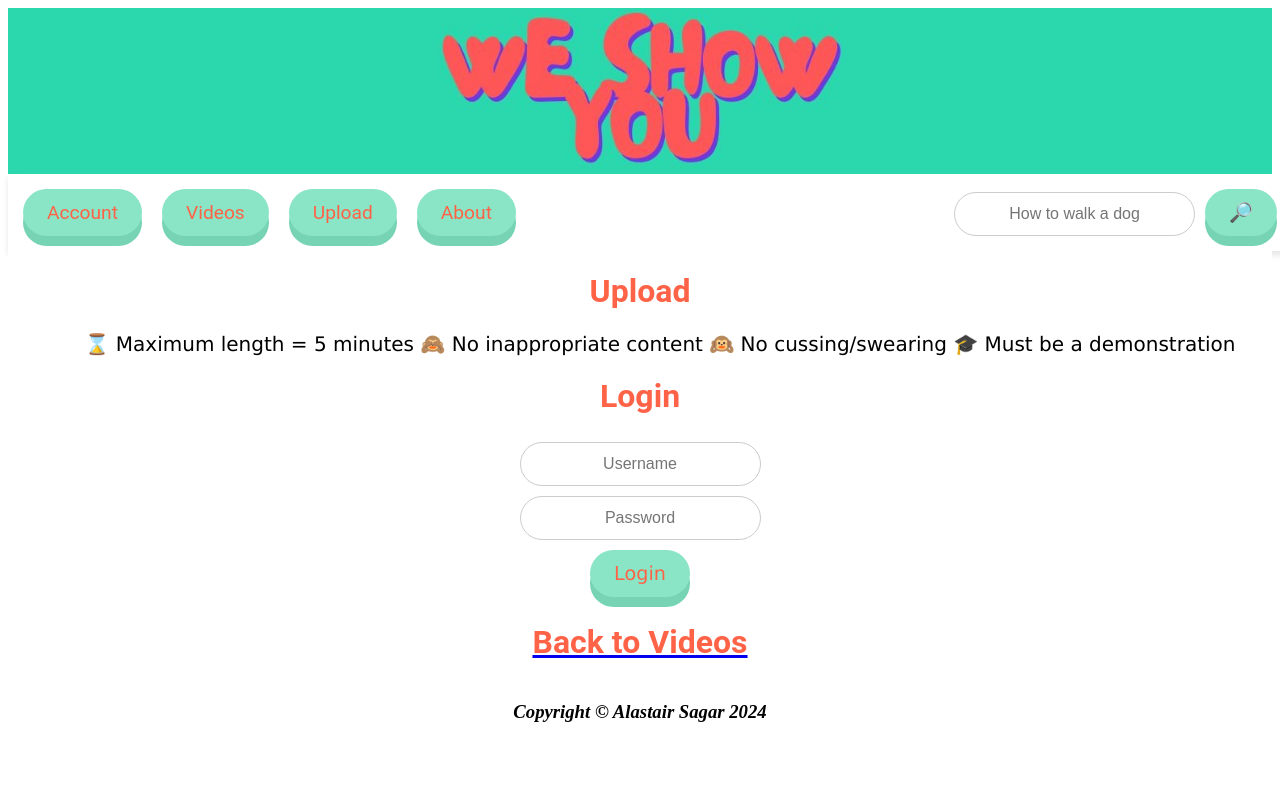
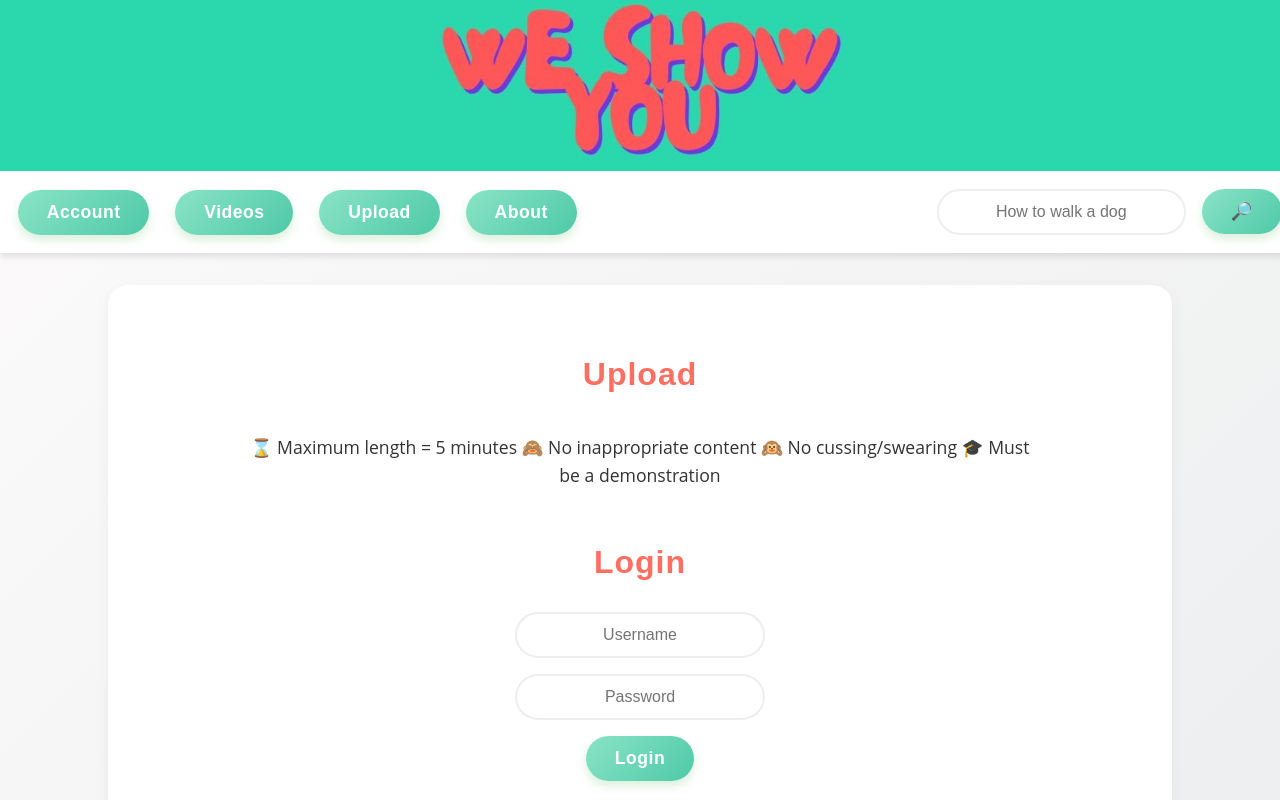
Before and after one commit to rooneyarizona/weshowyou, a React (Create React App) app: page /upload in a window 1280 px wide. Shown: the top 800 px of the page. Built offline with nearby package versions, Linux system fonts and the light colour scheme; no server answers.

Commit message:
Style Changes

```diff
--- a/package.json
+++ b/package.json
@@ -17,7 +17,7 @@
     "mysql": "^2.18.1",
     "mysql2": "^3.10.3",
     "node": "^18.20.4",
-    "nodemon": "^3.1.4",
+    "nodemon": "^3.1.10",
     "passport-local": "^1.0.0",
     "react": "^18.3.1",
     "react-datepicker": "^7.4.0",
--- a/src/index.css
+++ b/src/index.css
@@ -1,190 +1,209 @@
-/*Main body styling*/
+/* ✨ GLOBAL STYLING ✨ */
 body {
-font-family: Arial, sans-serif;
+  font-family: 'Poppins', 'Roboto', sans-serif;
+  background: linear-gradient(135deg, #fdfbfb 0%, #ebedee 100%);
+  color: #333;
+  margin: 0;
+  padding: 0;
+  line-height: 1.6;
 }
+
 h1 {
   text-align: center;
-font-family: 'Roboto', sans-serif;
-color: #ff6347;
-animation-name: moveIn;
-animation-duration: 3s;
-padding: 0;
-}
-h3{
-text-shadow: tomato ;
-font-style: italic;
-font-stretch: extra-expanded;
+  font-family: 'Poppins', sans-serif;
+  color: #ff6f61; /* Warm coral */
+  animation: fadeInDown 1.5s ease;
+  margin: 2rem 0 1rem 0;
+  letter-spacing: 1px;
 }
 
-td, thead {
-padding: 12px 15px;
-}
-thead {
-text-align: center;
-font-weight: 600  ;
-}
-tr {
-border-bottom: 1px solid #dddddd;
+h3 {
+  color: #444;
+  text-shadow: 1px 1px 2px rgba(255, 99, 71, 0.4);
+  font-style: italic;
+  font-weight: 600;
+  letter-spacing: 0.5px;
 }
 
-tr:nth-of-type(even) {
-background-color: #f3f3f3;
+/* ✨ TABLE STYLING ✨ */
+.user-table {
+  width: 90%;
+  max-width: 900px;
+  margin: 2rem auto;
+  border-collapse: collapse;
+  border-radius: 15px;
+  overflow: hidden;
+  box-shadow: 0 5px 15px rgba(0,0,0,0.1);
+  background: #fff;
 }
 
-.styled-table tbody tr:last-of-type {
-border-bottom: 2px solid #009879;
+.user-table th,
+.user-table td {
+  padding: 14px 18px;
+  text-align: left;
 }
-.pageLinks{
+
+.user-table th {
+  background-color: #8ae4c6;
+  color: #333;
+  font-weight: 600;
+  text-transform: uppercase;
+  letter-spacing: 0.5px;
+}
+
+.user-table tr:nth-child(even) {
+  background-color: #f8f9fa;
+}
+
+.user-table tr:hover {
+  background-color: #e8f8f3;
   transition: background-color 0.3s ease;
+}
+
+/* ✨ LINKS ✨ */
+.pageLinks a {
+  color: #ff6f61;
+  font-weight: 500;
   text-decoration: none;
+  padding: 6px 10px;
+  border-radius: 8px;
+  transition: all 0.3s ease;
 }
-.pageLinks a{
-transition: background-color 0.3s ease;
+
+.pageLinks a:hover {
+  background-color: #8ae4c6;
+  color: #fff;
+}
+
+/* ✨ TEXT CONTENT ✨ */
+.mainTextContent {
+  font-family: 'Open Sans', sans-serif;
+  font-size: 1.1rem;
+  text-align: center;
+  max-width: 800px;
+  margin: auto;
+  padding: 1rem;
+}
+
+.mainTextContent a {
+  color: #009879;
+  text-decoration: none;
+  font-weight: 600;
+  transition: color 0.3s ease;
+}
+
+.mainTextContent a:hover {
+  color: #ff6f61;
+}
+
+.text-header {
+  font-size: 1.3rem;
+  font-weight: 700;
+  color: #222;
+  margin-bottom: 12px;
+}
+
+/* ✨ FORMS ✨ */
+input,
+.textArea,
+.dropDownMenu {
+  text-align: center;
+  border: 2px solid #eee;
+  border-radius: 25px;
+  padding: 0.75rem 1.2rem;
+  font-weight: 500;
+  font-size: 1rem;
+  margin: 8px;
+  background-color: #fff;
+  transition: all 0.3s ease;
+}
+
+input:focus,
+.textArea:focus,
+.dropDownMenu:focus {
+  border-color: #8ae4c6;
+  box-shadow: 0 0 8px rgba(138, 228, 198, 0.5);
+  outline: none;
+}
+
+/* ✨ BUTTONS ✨ */
+button {
+  cursor: pointer;
+  background: linear-gradient(135deg, #8ae4c6, #4ec9a7);
+  color: #fff;
+  font-size: 1.1rem;
+  padding: 0.75rem 1.8rem;
+  margin: 8px;
+  border: none;
+  border-radius: 30px;
+  font-family: 'Poppins', sans-serif;
+  font-weight: 600;
+  letter-spacing: 0.5px;
+  transition: all 0.3s ease;
+  box-shadow: 0 5px 10px rgba(76, 175, 80, 0.2);
+}
+
+button:hover {
+  background: #fff;
+  color: #4ec9a7;
+  border: 2px solid #4ec9a7;
+  transform: translateY(-2px);
+}
+
+button:active {
+  transform: translateY(1px);
+}
+
+button a {
+  color: inherit;
   text-decoration: none;
 }
 
-.mainTextContent {
-font-family:Verdana, Geneva, Tahoma, sans-serif;
-font-size: 20px;
-align-items: center;
-justify-content: center;
-}
-.mainTextContent a {
-font-family:Verdana, Geneva, Tahoma, sans-serif;
-font-size: 20px;
-text-decoration: none;
-}
-.text-header {
-font-size: 1.2rem;
-font-weight: 700;
-color: #333;
-margin-bottom: 10px;
-}
 
-/*Form & Buttons styling*/
-.search-icon{
-max-width: 100%;
-height: auto;
- display: block;
-}
-input {
-text-align: center;
-border: 1px solid #ccc;
-border-radius: 25px;
-padding: 0.75rem 1rem;
-font-weight: 500;
-font-size: 1rem;
-margin: 5px;
-}
-.textArea{
-text-align: center;
-border: 1px solid #ccc;
-border-radius: 25px;
-padding: 0.75rem 1rem;
-font-weight: 500;
-font-size: 1rem;
-margin: 5px;
-  }
-
-.dropDownMenu {
-border: 1px solid #ccc;
-border-radius: 25px;
-padding: 0.75rem 1rem;
-font-weight: 500;
-font-size: 1rem;
-margin: 5px;
-}
-button {
-cursor: pointer;
-background: #8ae4c6;
-box-shadow: 0 10px 0 0 #76d4b5;
-color: #ff6347;
-font-size: 1.2rem;
-padding: 0.75rem 1.5rem;
-margin: 5px;
-border: none;
-border-radius: 25px;
-font-family:Verdana, Geneva, Tahoma, sans-serif;
-transition: background-color 0.3s ease;
-outline-offset: 4px;
-}
-button:hover {
-background-color: #76d4b5;
-}
-button a {
-color: inherit;
-text-decoration: none;
-font-family: 'Roboto', sans-serif;
-}
-
+/* ✨ CONTAINERS ✨ */
 .mainContainer {
   background-color: #fff;
   text-align: center;
   justify-content: center;
   align-content: center;
+  padding: 2rem;
+  border-radius: 20px;
+  box-shadow: 0 5px 15px rgba(0,0,0,0.05);
+  max-width: 1000px;
+  margin: 2rem auto;
 }
 
-/* Table styles */
-.user-table {
-justify-content: center;
-width: 100%;
-max-width: 800px;
-border-collapse: collapse;
-margin: 20px 0;
-}
-.user-table th,
-.user-table td {
-padding: 10px;
-text-align: left;
-border: 1px solid #ddd;
-}
-
-.user-table th {
-background-color: #f4f4f4;
-font-weight: bold;
-}
-
-.user-table tr:nth-child(even) {
-background-color: #f9f9f9;
-}
-
-/*Loading styles*/
-.spinner-full-page {
-margin: 2.5rem;
-height: calc(100vh - 5rem);
-background-color: var(--color-dark--1);
-}
+/* ✨ SPINNER ✨ */
 .spinner-container {
-height: 100%;
+  height: 100vh;
   display: flex;
   align-items: center;
   justify-content: center;
 }
+
 .spinner {
-width: 6rem;
-height: 6rem;
+  width: 5rem;
+  height: 5rem;
+  border: 6px solid #eee;
+  border-top: 6px solid #ff6f61;
   border-radius: 50%;
-background: conic-gradient(#bb0d0d00 10%, var(--color-light--2));
--webkit-mask: radial-gradient(farthest-side, #18215300 calc(100% - 8px), #000 0);
-animation: rotate 1.5s infinite linear;
+  animation: spin 1s linear infinite;
 }
-@keyframes rotate {
+
+/* ✨ ANIMATIONS ✨ */
+@keyframes fadeInDown {
+  from {
+    opacity: 0;
+    transform: translateY(-40px);
+  }
   to {
-  transform: rotate(1turn);
+    opacity: 1;
+    transform: translateY(0);
   }
 }
-@keyframes moveIn {
-  0%{
-    opacity: 0;
-    transform: translateX(-100p);
+
+@keyframes spin {
+  to {
+    transform: rotate(360deg);
   }
-  80%{
-    opacity: 7;
-    transform: translateX(-50px);
 }
-  100%{
-    opacity: 1;
-    transform: translateX(0px)
-  }
-
-}
```
Also changed, not shown: 1 other file (tests, documents, lock files or other folders). Lines whose indentation alone changed are shown as unchanged.
